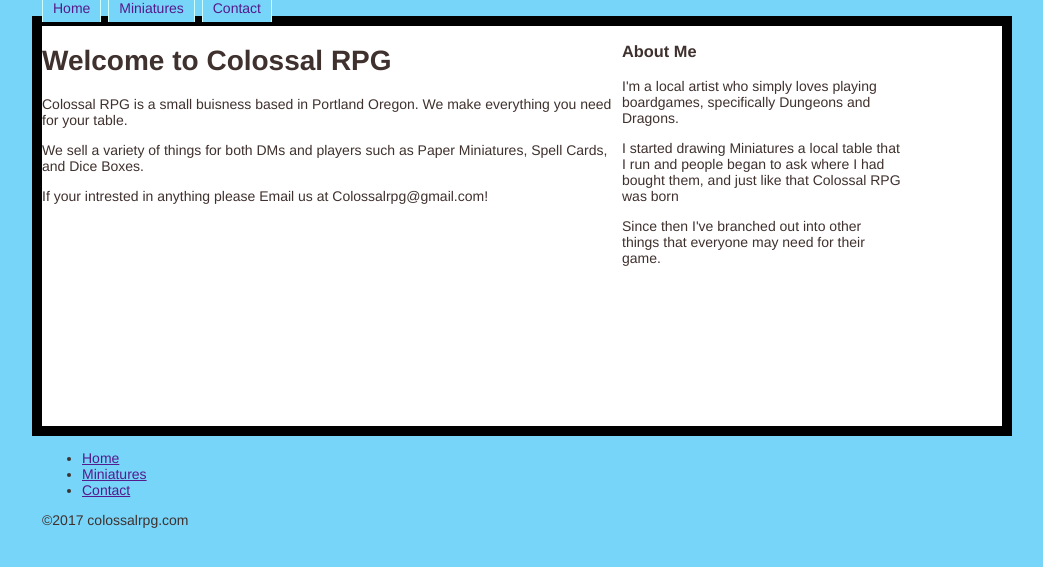
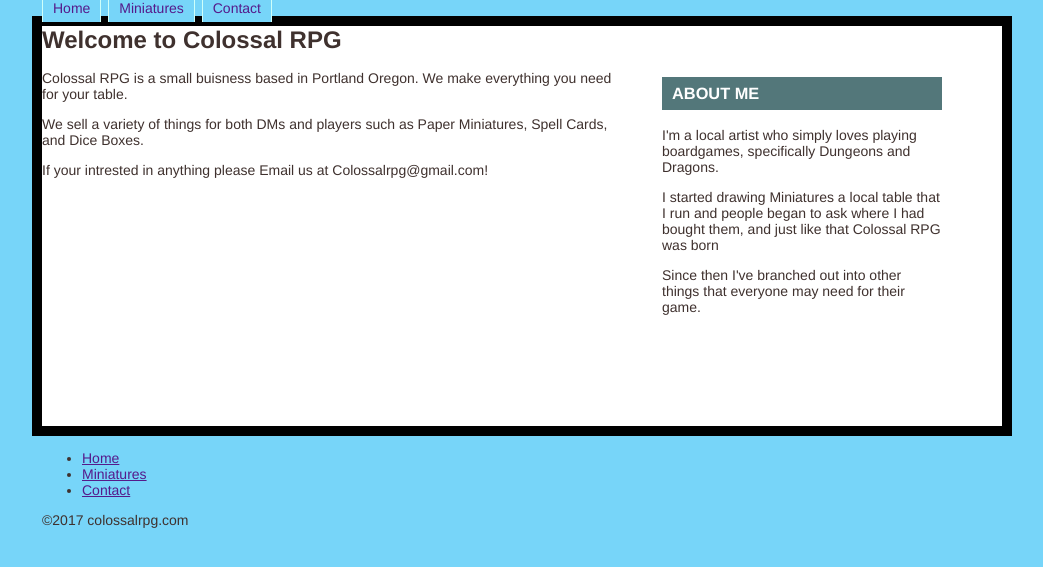
Before and after one commit to Joshkmalone18/Colossal_RPG_Website, a PHP site: page / in a window 1280 px wide. Shown: the part 158-725 px from the top of the page, without its empty margins (118-1161 px from the left). Run offline with PHP 8.4, Linux system fonts and the light colour scheme.

Commit message:
Update index.php

```diff
--- a/index.php
+++ b/index.php
@@ -4,15 +4,18 @@
 <style>
   body { color: #3f312e; background: #77d5f9; font: 14px Helvetica, Arial, Sans-serif; }
   #header { width: 960px; min-height: 150px; margin: 0 auto; }
-  #navigation { width: 960px; margin: 0 auto; }
+  #navigation { width: 960px; margin: 0 auto; position: relative; top 4px; }
   #navigation ul { margin: 0; padding: 0; list-style-type: none; }
   #navigation ul li {display: inline; margin-right: 3px; }
   #navigation ul li a {background: #9afaf1; text-decoration: none; padding: 10px 10px 6px 10px; text-transfform: uppercase; border-left: 1px solid #cefffa; border-top: 1px solid #cefffa; border-right: 1px solid #cefffa; background-color: #77d5f9; }
   #navigation ul li.current_page_item a, #navigation ul li a:hover {color: #3f312e; border-left: 1plx solid #fff; border-top: 1px solid #fff; border-right: 1px solid #fff; background: #fff; }
   #container { overflow: auto; width: 960px; margin: 0 auto; padding: 10px; background: #000; }
   #content {width: 960px; min-height: 400px; margin: 0 auto; background: #fff; }
-  #contentleft { width: 580px; float: left; margin-right: 20px: }
-  #sidebar { width: 280px; float: left; }
+  #contentleft { width: 580px; float: left; margin-right: 20px; padding 20px; }
+  #contentleft h1 { font-size: 24px; margin-top: 0; }
+  #sidebar { width: 280px; float: left; padding: 20px; }
+  .sidebar-element { overflow: auto; margin-top: 15px; }
+  #sidebar h3 { color: #fff; background: #53777a; padding: 7px 10px; text-transform: uppercase; font-size: 14px: }
   #footer { width: 960px; margin: 0 auto; }
 </style>
 </head>
```
